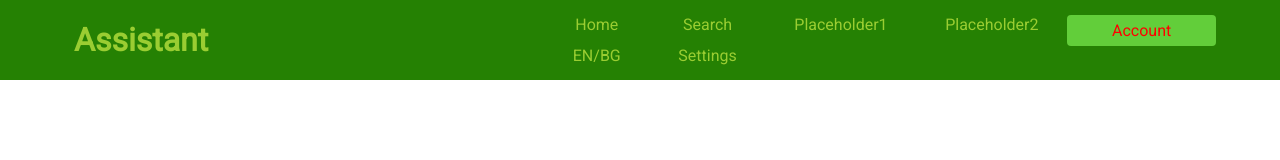
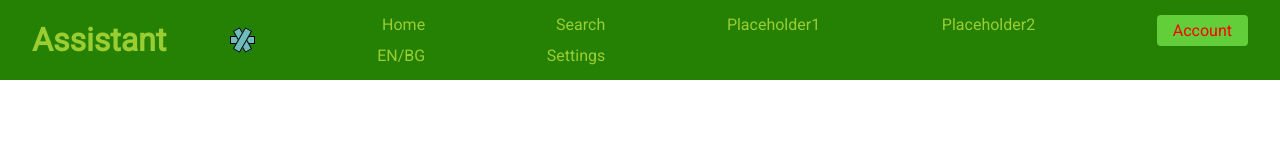
Before and after one commit to TrayanStefanov/navBar, a plain HTML site: page index.html in a window 1280 px wide. Drawn offline with Linux system fonts and the light colour scheme.

Commit message:
small changes

```diff
--- a/css/navbar.css
+++ b/css/navbar.css
@@ -35,7 +35,7 @@
     grid-template-columns: 0.2fr auto 1fr;
     align-items: center;
     height: 80px;
-    width: 90%;
+    width: 95%;
     max-width: 1720px;
     margin:0 auto
 }
@@ -43,7 +43,6 @@
 #navbar-logo {
     color: yellowgreen;
     justify-self: start;
-    margin-left: 10px;
     cursor: pointer;
 }
 
@@ -53,18 +52,30 @@
     list-style: none;
     text-align: center;
     justify-self: end;
-    width: 70%;
+    width: 100%;
 }
 
 .nav-buttons {
     color: yellowgreen;
-
+    justify-self: end;
 }
 
 .nav-buttons:hover{
     color: red;
     transition:  all 0.2s ease-out;
     cursor: pointer;
+}
+
+#searchBar{
+    background-color: yellowgreen;
+    border: none;
+    padding: 4px;
+    border-radius: 4px;
+    width: 100%;
+}
+
+#searchBar:focus{
+    outline: none;
 }
 
 #sign-in{
@@ -85,11 +96,39 @@
 
 .menu-toggle .bar{
     width: 25px;
-    height: 3px;
+    height: 8px;
     margin: 5px auto;
     transition: all 0.3s ease-in-out;
-    background: white;
+    background: #6fbcbc;
+    display: block;
+    cursor: pointer;
+    border: 1px solid;
 }
+
+.bar:nth-child(1){
+    transform: translateY(13px) rotate(60deg);
+}
+
+.bar:nth-child(3){
+    transform: translateY(-13px) rotate(-60deg);
+}
+
+/* .bar:nth-child(4){
+    background-color: #6fbcbc;
+    width: 17px;
+    height: 17px;
+    border-radius: 50%;
+    transform: translateY(-30px);
+}
+
+.bar:nth-child(5){
+    background-color: var(--pinegreen);
+    width: 7px;
+    height: 7px;
+    border-radius: 50%;
+    transform: translateY(-46px);
+    border: 1px solid;
+} */
 
 @media screen and (max-width: 768px){
     .navbar-container{
```
